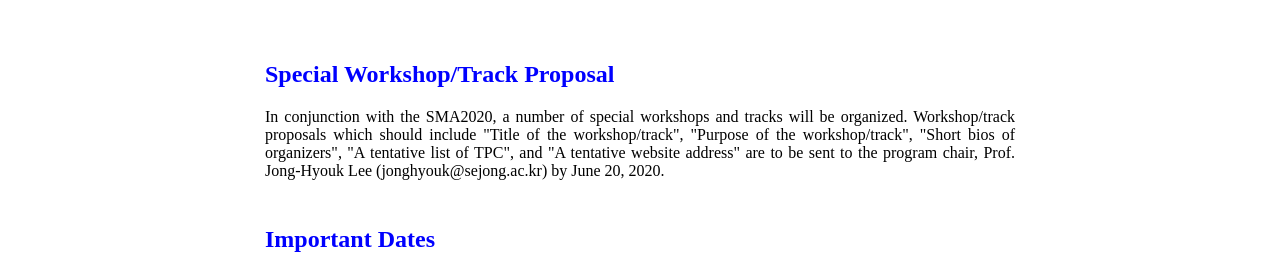
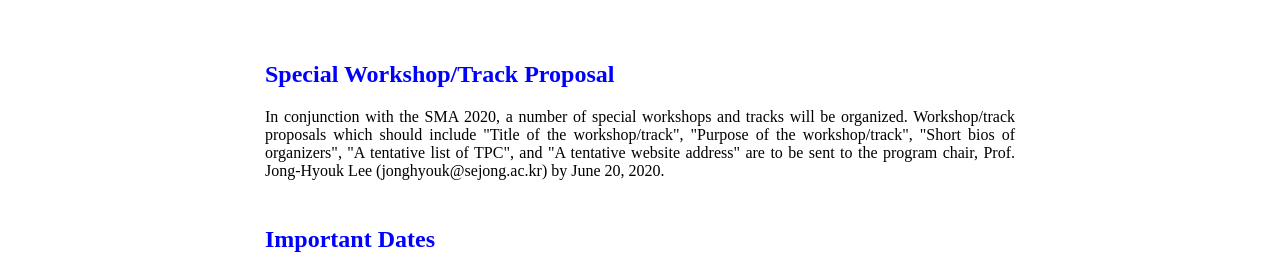
Before and after one commit to icea-conf/sma-2020.github.io, a Jekyll site: the page built from papers/index.html, in a window 1280 px wide. Shown: the part 1493-1766 px from the top of the page. Built offline with Jekyll 4.4.1, drawn with Linux system fonts in a browser that asks for light colours.

Commit message:
Update index.html

```diff
--- a/papers/index.html
+++ b/papers/index.html
@@ -69,7 +69,7 @@
 
             <div style="padding-top: 10px">
                   <h2 style="color:#0000FF">Special Workshop/Track Proposal</h2>
-                        <p style="text-align: justify">In conjunction with the SMA2020, a number of special workshops and tracks will be organized. Workshop/track proposals which should include "Title of the workshop/track", "Purpose of the workshop/track", "Short bios of organizers", "A tentative list of TPC", and "A tentative website address" are to be sent to the program chair, Prof. Jong-Hyouk Lee (jonghyouk@sejong.ac.kr) by June 20, 2020.</p>
+                        <p style="text-align: justify">In conjunction with the SMA 2020, a number of special workshops and tracks will be organized. Workshop/track proposals which should include "Title of the workshop/track", "Purpose of the workshop/track", "Short bios of organizers", "A tentative list of TPC", and "A tentative website address" are to be sent to the program chair, Prof. Jong-Hyouk Lee (jonghyouk@sejong.ac.kr) by June 20, 2020.</p>
             </div>
 
             <div style="padding-top: 10px">
```
